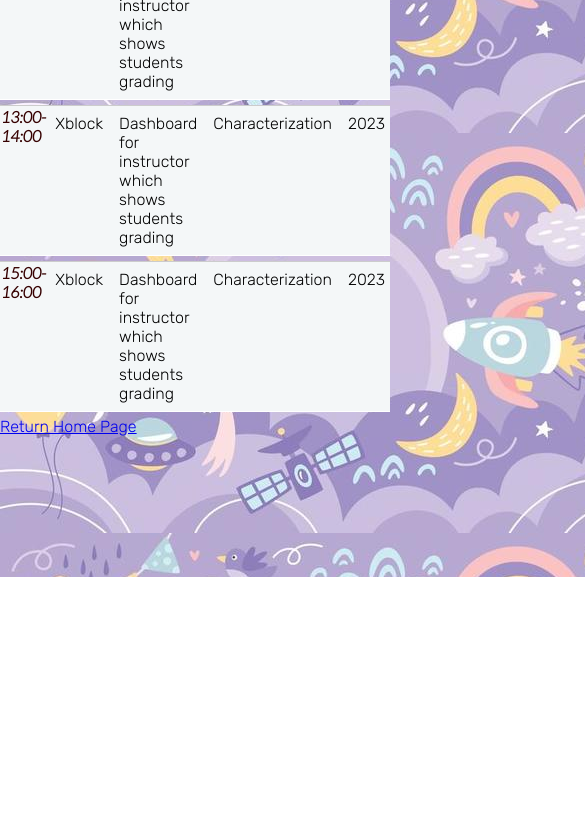
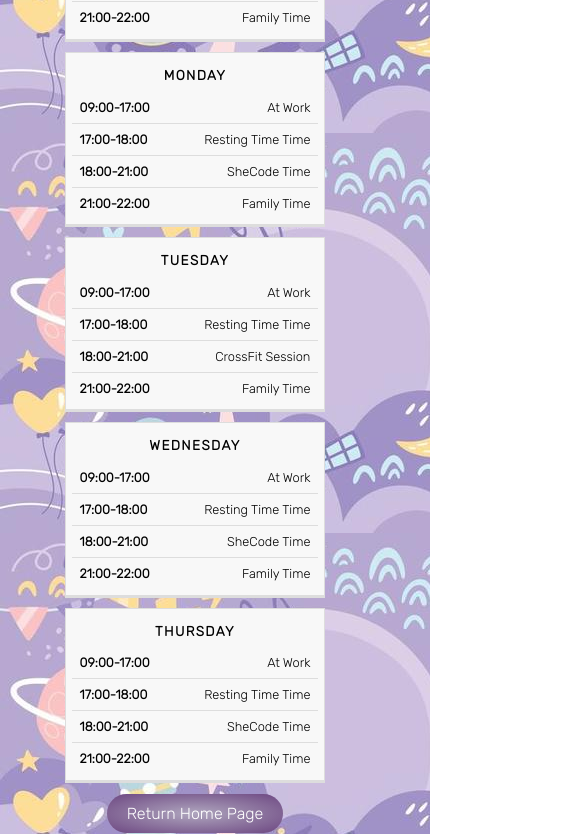
Before and after one commit to bahalula/BahalulaBrand, a plain HTML site: page mySchedule.html in a window 390 px wide. Shown: the part 267-1101 px from the top of the page, 585 px wide, since content can reach past the window. Before the commit the page ends 844 px from the top, so only its background shows below. Drawn offline with Linux system fonts and the light colour scheme.

Commit message:
fix responsive for mobile and add new design

```diff
--- a/homePage.css
+++ b/homePage.css
@@ -1,3 +1,8 @@
+html,
+body {
+  height: 100%;
+}
+
 .img-view {
   width: 180px;
   height: 180px;
@@ -42,28 +47,3 @@
   border-radius: 50px 20px;
   margin: auto;
 }
-
-
-.btn-group {
-  display: flex;
-  flex-wrap: wrap;
-  justify-content: center;
-}
-
-
-.btn-item:link,
-.btn-item:visited {
-  border-radius: 120px;
-  background-color: #afa6be;
-  color: white;
-  padding: 10px 20px;
-  text-decoration: none;
-  margin: 1%;
-}
-
-
-.btn-item:hover,
-.btn-item:active {
-  background-color: #6d6974;
-  color: #e6e6e6;
-}
--- a/main.css
+++ b/main.css
@@ -1,8 +1,3 @@
-html,
-body {
-  height: 100%;
-}
-
 body {
   font-family: 'Rubik', sans-serif;
   background-image: url(/photos/backgound-cover.jpg);
@@ -10,7 +5,7 @@ body {
 }
 
 .main-container {
-  height: 100%;
+  height: 95%;
   display: flex;
   align-items: center;
   justify-content: center;
@@ -21,15 +16,16 @@ body {
 }
 
 .footer-style {
-  background-color: #a092c7;
-  padding: 10px;
-  color: white;
-  font-family: 'Rubik', sans-serif;
   position: fixed;
   bottom: 0;
   left: 0;
+  margin: auto;
   width: 100%;
-}
+  padding: 5px;
+  font-family: 'Rubik', sans-serif;
+  background-color: #80759e;
+  color: white;
+  }
 
 .footer-style>* {
   margin: 5px;
@@ -44,3 +40,51 @@ body {
 .footer-style>a:hover {
   color: #f4c0c2;
 }
+
+
+.btn-group {
+  display: flex;
+  flex-wrap: wrap;
+  justify-content: center;
+}
+
+
+.btn-item:link,
+.btn-item:visited {
+  border-radius: 120px;
+  background: -webkit-radial-gradient(#afa6be, rgb(108, 70, 129));
+  /* background-color: #afa6be; */
+  color: white;
+  padding: 10px 20px;
+  text-decoration: none;
+  margin: 1%;
+}
+
+
+.btn-item:hover,
+.btn-item:active {
+  /* background-color: #6d6974; */
+  background: -webkit-radial-gradient(#b7acc9, #6d6974);
+
+  color: #e6e6e6;
+}
+
+
+@media (min-width:375px) and (max-width:600px) {
+  .btn-item:link,
+  .btn-item:visited {
+      flex-basis: min-content;
+  }
+
+}
+
+  @media (min-width:750px) {
+      .btn-item:link,
+      .btn-item:visited {
+          font-size: 113%;
+      }
+   }
+
+
+
+/* d */
--- a/mySchedule.css
+++ b/mySchedule.css
@@ -1,7 +1,38 @@
+    .grid-container {
+      display: grid;
+      grid-template-columns: 1fr 3fr 1fr 1fr;
+      grid-template-rows: 2fr 4fr 1fr;
+    }
 
+    .grid-container>div {
+      text-align: center;
+    }
 
+    .grid-item-1 {
+      padding-top: 1.1em;
+      grid-area: 1 / 1 / 1 / 5;
+    }
 
-  caption{
+    .grid-item-1>h1 {
+      padding: 20px;
+      text-align: center;
+      background: #512253;
+      color: white;
+      font-size: 30px;
+      width: 100%;
+      justify-items: center;
+      display: inline-grid;
+    }
+
+    .grid-item-3 {
+      grid-area: 2 / 2 / 2 / 4;
+    }
+
+    .grid-item-5 {
+      grid-area: 3 / 1 / 4 / 5;
+    }
+
+    caption {
       font-family: 'Lato', sans-serif;
       font-size: 30px;
       color: #3b0f64;
@@ -9,3 +40,15 @@
       text-transform: uppercase;
       margin-bottom: 3px;
     }
+
+
+    @media (max-width: 1000px) {
+      .grid-container {
+        grid-template-rows: 0fr 0fr 0fr;
+      }
+
+      .flex-item{
+        margin: 0.7em 0;
+      }
+
+    }
--- a/mySchedule.html
+++ b/mySchedule.html
@@ -12,74 +12,124 @@
   <link rel="preconnect" href="https://fonts.gstatic.com" crossorigin>
   <link href="https://fonts.googleapis.com/css2?family=Lato:ital,wght@1,300&family=Rubik:wght@300&display=swap"
     rel="stylesheet">
+  <script src="https://kit.fontawesome.com/cf35074b80.js" crossorigin="anonymous"></script>
   <title>My Schedule</title>
 </head>
 
 <body>
-       <table class="flex-table">
-        <caption>My Weekly Schecule</caption>
+
+  <div class="grid-container">
+    <div class="grid-item-1">
+      <h1>My Weekly Schecule</h1>
+    </div>
+    <div class="grid-item-2"> left side</div>
+    <div class="grid-item-3">
+      <div>
+        <table id="big">
           <thead>
-            <tr>
-                <th>Time</th>
+            <!-- Headers -->
+            <th></th>
             <th scope="col">Sunday</th>
             <th scope="col">Monday</th>
-                <th scope="col">Tuesday </th>
+            <th scope="col">Tuesday</th>
             <th scope="col">Wednesday</th>
             <th scope="col">Thursday</th>
-                <th scope="col">Friday</th>
-                <th scope="col">Saturday</th>
             </tr>
           </thead>
           <tbody>
+            <!-- First Row -->
             <tr>
-                <th scope="row">09:00-10:00</th>
-                <td>let students send feadback to each other</td>
-                <td>Characterization</td>
-                <td>2023</td>
-                <td></td>
-                <td>Day off</td>
-                <td></td>
-                <td></td>
+              <th scope="row">09:00-17:00</th>
+              <td data-label="Sunday">At Work</td>
+              <td data-label="Monday"> At Work</td>
+              <td data-label="Tuesday">At Work</td>
+              <td data-label="Wednesday">At Work</td>
+              <td data-label="Thursday">At Work</td>
             </tr>
-
+            <!-- Second Row -->
             <tr>
-                    <th scope="row">11:00-12:00</th>
-                    <td>Xblock</td>
-                    <td>Dashboard for instructor which shows students grading </td>
-                    <td>Characterization</td>
-                    <td>2023</td>
-                    <td></td>
-                    <td></td>
-                    <td></td>
+              <th scope="row">17:00-18:00</th>
+              <td data-label="Sunday">Resting Time</td>
+              <td data-label="Monday"> Resting Time</td>
+              <td data-label="Tuesday">Resting Time</td>
+              <td data-label="Wednesday">Resting Time</td>
+              <td data-label="Thursday">Resting Time</td>
             </tr>
-
-            <tr >
-                <th scope="row">13:00-14:00</th>
-                <td>Xblock</td>
-                <td>Dashboard for instructor which shows students grading </td>
-                <td>Characterization</td>
-                <td>2023</td>
-                <td></td>
-                <td></td>
-                <td></td>
+            <!-- Forth Row -->
+            <tr>
+              <th scope="row">18:00-21:00</th>
+              <td data-label="Sunday">CrossFit Session</td>
+              <td data-label="Monday">SheCode Time</td>
+              <td data-label="Tuesday">CrossFit Session</td>
+              <td data-label="Wednesday">SheCode Time</td>
+              <td data-label="Thursday">SheCode Time</td>
             </tr>
-
+            <!-- Fivw Row -->
             <tr>
-                <th scope="row">15:00-16:00</th>
-                <td>Xblock</td>
-                <td>Dashboard for instructor which shows students grading </td>
-                <td>Characterization</td>
-                <td>2023</td>
-                <td></td>
-                <td></td>
-                <td></td>
+              <th scope="row">21:00-22:00</th>
+              <td data-label="Sunday">Family Time</td>
+              <td data-label="Monday">Family Time</td>
+              <td data-label="Tuesday">Family Time</td>
+              <td data-label="Wednesday">Family Time</td>
+              <td data-label="Thursday">Family Time</td>
             </tr>
           </tbody>
+        </table>
+        <table id="small">
+          <tbody>
+            <!-- First block -->
+            <tr>
+              <th scope="col">Sunday</th>
+              <td data-label="09:00-17:00">At Work</td>
+              <td data-label="17:00-18:00">Resing Time</td>
+              <td data-label="18:00-21:00">CrossFit Session</td>
+              <td data-label="21:00-22:00">Family Time</td>
+            </tr>
+            <!-- Second block -->
+            <tr>
+              <th scope="col">Monday</th>
+              <td data-label="09:00-17:00">At Work</td>
+              <td data-label="17:00-18:00">Resting Time Time</td>
+              <td data-label="18:00-21:00">SheCode Time</td>
+              <td data-label="21:00-22:00">Family Time</td>
+            </tr>
+            <!-- Forth block -->
+            <tr>
+              <th scope="col">Tuesday</th>
+              <td data-label="09:00-17:00">At Work</td>
+              <td data-label="17:00-18:00">Resting Time Time</td>
+              <td data-label="18:00-21:00">CrossFit Session</td>
+              <td data-label="21:00-22:00">Family Time </td>
+            </tr>
+            <!-- Five block -->
+            <tr>
+              <th scope="col">Wednesday</th>
+              <td data-label="09:00-17:00">At Work</td>
+              <td data-label="17:00-18:00">Resting Time Time</td>
+              <td data-label="18:00-21:00">SheCode Time</td>
+              <td data-label="21:00-22:00">Family Time </td>
+            </tr>
+            <!-- Six block -->
+            <tr>
+              <th scope="col">Thursday</th>
+              <td data-label="09:00-17:00">At Work</td>
+              <td data-label="17:00-18:00">Resting Time Time</td>
+              <td data-label="18:00-21:00">SheCode Time</td>
+              <td data-label="21:00-22:00">Family Time </td>
+            </tr>
+          </tbody>
+        </table>
+      </div>
+    </div>
+    <div class="grid-item-4"> right side</div>
+    <div class="grid-item-5">
+      <div class="flex-item">
+        <a href="/homePage.html" target="_self" class="btn-item">Return Home Page</a>
+      </div>
+    </div>
+  </div>
 
-    </table>
-    <div class="btn-group">
-        <a href="/homePage.html" target="_blank" class="btn-item" >Return Home Page</a>
-    </div>
+
 </body>
 
 </html>
--- a/smallScreen.css
+++ /dev/null
@@ -1,16 +0,0 @@
-
-     @media (min-width:380px) and (max-width:600px) {
-        .btn-item:link,
-        .btn-item:visited {
-            width: 100px;
-            height: 35px;
-        }
-
-    }
-
-        @media (min-width:750px) {
-            .btn-item:link,
-            .btn-item:visited {
-                font-size: 113%;
-            }
-         }
--- a/table.css
+++ b/table.css
@@ -1,59 +1,82 @@
-.flex-table {
-    display: flex;
-    flex-direction: column;
- }
 
-.flex-table thead tr,
-.flex-table tbody tr {
-    display: flex;
-}
-
-.flex-table thead tr th,
-.flex-table tbody tr td {
-    display: flex;
-    flex: 1;
-    padding: .5em;
-}
-
-.flex-table tbody tr+tr {
-    border-top: 1px solid #ccc;
-}
-.flex-table thead tr th,
-.flex-table tbody tr td {
-    display: flex;
-    flex: 1;
-    padding: .5em;
+table {
+  border: 1px solid #ccc;
+  border-collapse: collapse;
+  margin: 0;
+  padding: 0;
+  width: 100%;
+  table-layout: fixed;
 }
 
 
- thead th {
-    background: #d18de2;
-    color: #FFF;
-    font-family: 'Lato', sans-serif;
-    font-size: 16px;
-    font-weight: 100;
-    letter-spacing: 2px;
+thead tr {
+  background: -webkit-radial-gradient(#f8f8f8, rgb(226, 177, 202));
+}
+
+table tr {
+  background-color: #f8f8f8;
+  border: 1px solid #ddd;
+  padding: .35em;
+}
+
+table th,
+table td {
+  padding: .625em;
+  text-align: center;
+}
+
+table th {
+  font-size: .85em;
+  letter-spacing: .1em;
   text-transform: uppercase;
 }
 
-
-  tbody th{
-    color: rgb(54, 0, 0);
-    font-family: 'Lato', sans-serif;
-    font-size: 16px;
-    font-weight: bold;
+#small{
+  display: none;
 }
 
-  tr {
-    background: #f4f7f8;
-    border-bottom: 1px solid #FFF;
-    margin-bottom: 5px;
+@media (max-width: 1000px) {
+  #big{
+    display: none;
   }
 
-  th, td {
-    font-family: 'Rubik', sans-serif;
-    font-weight: 400;
+  #small{
+    display: inline-grid;
+  }
 
-    text-align: left;
+  table {
+    border: 0;
+  }
 
+  table thead {
+    display: none;
       }
+
+  table tr {
+    border-bottom: 3px solid #ddd;
+    display: block;
+    margin-bottom: .625em;
+  }
+
+  table td {
+    border-bottom: 1px solid #ddd;
+    display: block;
+    font-size: .8em;
+    text-align: right;
+  }
+
+  tr th{
+    display: inline-block;
+  }
+  /*  attr(data-lable) inserts a specified attribute's (data lable -> heders) value before the selected element  */
+  table td::before {
+    content: attr(data-label);
+    float: left;
+    font-weight: bold;
+    text-transform: uppercase;
+  }
+
+  table td:last-child {
+    border-bottom: 0;
+  }
+}
```
Also changed, not shown: homePage.html (+2 -5 lines), myProjects.html (+21 -1 lines). Lines whose indentation alone changed are shown as unchanged.
